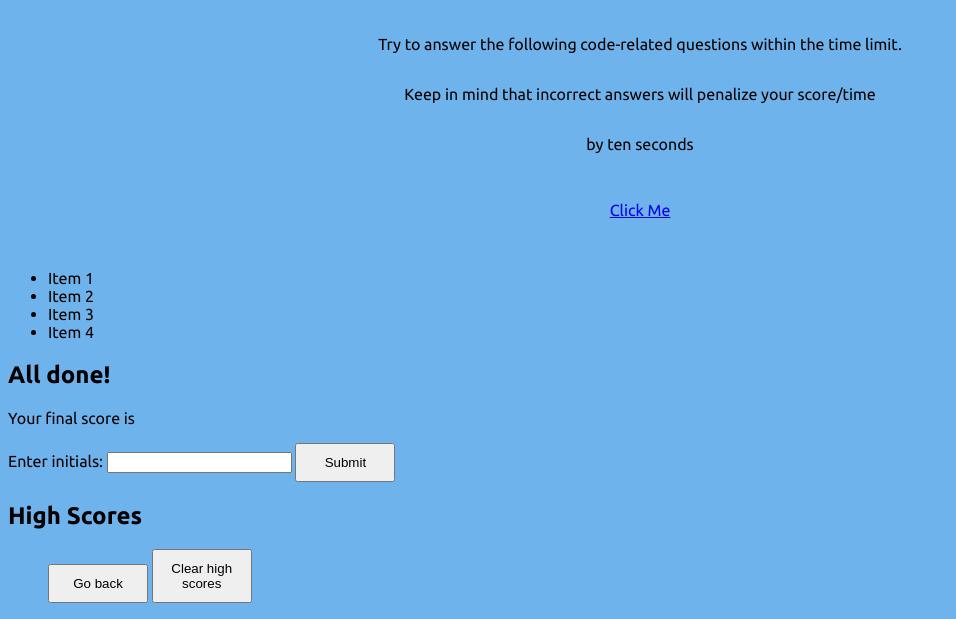
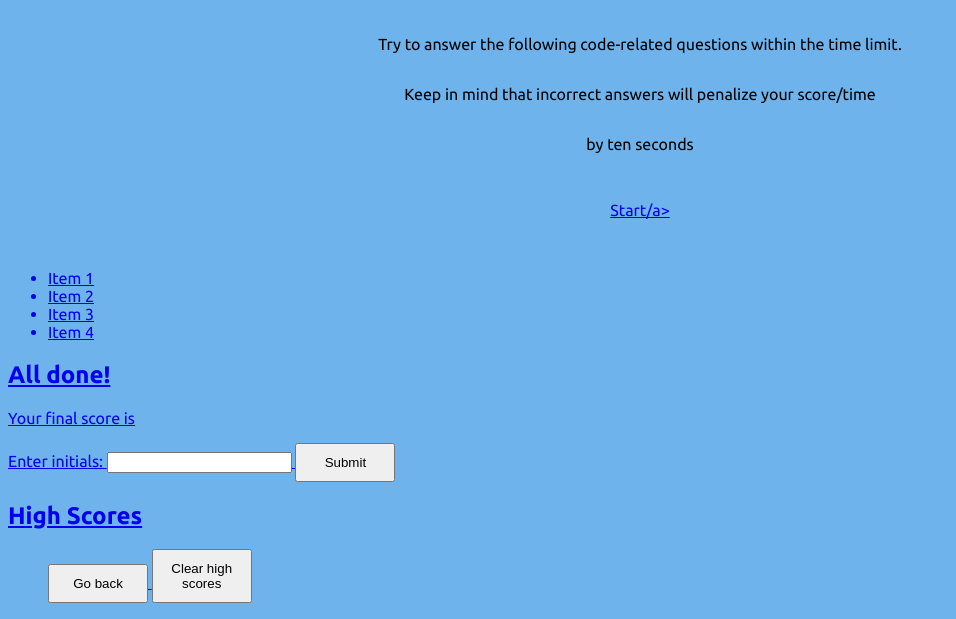
Before and after one commit to EsteMaeLeo/tuanis-quiz-code, a plain HTML site: page index.html in a window 1280 px wide. Shown: the part 185-804 px from the top of the page, without its empty margins (0-956 px from the left). Drawn offline with Linux system fonts and the light colour scheme; a script that the page names is missing.

Commit message:
fix html

```diff
--- a/index.html
+++ b/index.html
@@ -13,6 +13,7 @@
 
 <body>
     <body>
+        <!-- Simple navigation name of the page, high scores and timer-->
         <nav class="navquiz">
             <div class="container">
                 <div class="etquiz">Code Quiz Challenge</div>
@@ -27,7 +28,8 @@
             </div>
         </nav>
 
-        <header class="header" id="container-message">
+        <!--Welcome message and click button start quiz-->
+            <header class="header" id="container-message">
             <div class="container">
                 <div class="info-quiz">
                     <h1>Code Quiz Challenge</h1>
@@ -37,7 +39,7 @@
                     </p>
                     <div class="btncontainer">
                         <div class="btn-start">
-                            <a href="#" class="btn-click btn-c1" id="start-quiz">Click Me</a>
+                            <a href="#" class="btn-click btn-c1" id="start-quiz">Start/a>
                         </div>
                     </div>
 
@@ -47,6 +49,7 @@
         </header>
 
         <section class="boxes" id="container-quiz">
+            <!--Container for questions-->
             <div class="container">
                 <div class="box">
                     <h2 class="title" id="title-question"></h2>
@@ -59,6 +62,7 @@
                     <div class="question-message"></div>
                 </div>
 
+                <!--container for the results-->
                 <div class="box" id="container-results">
                     <h2>All done!</h2>
                     <p>Your final score is <span class="span-score"></span></p>
@@ -69,6 +73,7 @@
                     </form>
                 </div>
 
+                 <!--for high score-->
                 <div class="box" id="container-hscore">
                     <h2>High Scores</h2>
                     <ul id="list-scores" class="lt-scores">
```
